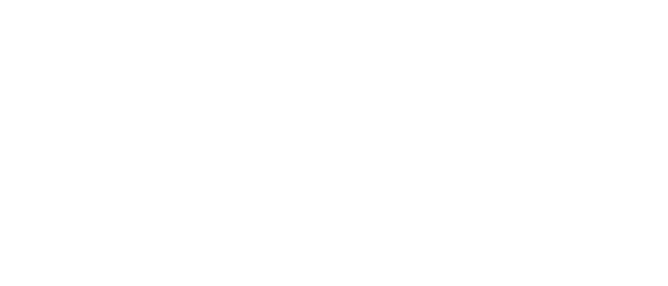
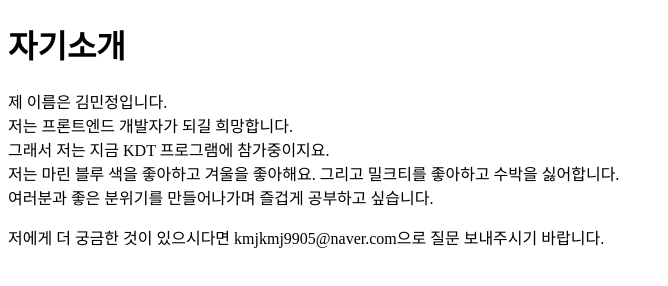
Before and after one commit to white9p/first-repo, a plain HTML site: page introduction.html in a window 1280 px wide. Shown: the whole page, without its empty margins (0-668 px from the left). Drawn offline with Linux system fonts and the light colour scheme.

Commit message:
feat: add h1 p on body
wrote title of article and statements about myself

```diff
--- a/introduction.html
+++ b/introduction.html
@@ -6,5 +6,9 @@
 	<title>introduction</title>
 </head>
 <body>
+<h1>자기소개</h1>
+<p>제 이름은 김민정입니다.</br>저는 프론트엔드 개발자가 되길 희망합니다.</br>
+그래서 저는 지금 KDT 프로그램에 참가중이지요.</br>
+저는 마린 블루 색을 좋아하고 겨울을 좋아해요. 그리고 밀크티를 좋아하고 수박을 싫어합니다. </br>여러분과 좋은 분위기를 만들어나가며 즐겁게 공부하고 싶습니다.</p><p>저에게 더 궁금한 것이 있으시다면 kmjkmj9905@naver.com으로 질문 보내주시기 바랍니다.</p>
 <body>
 </html>
```
